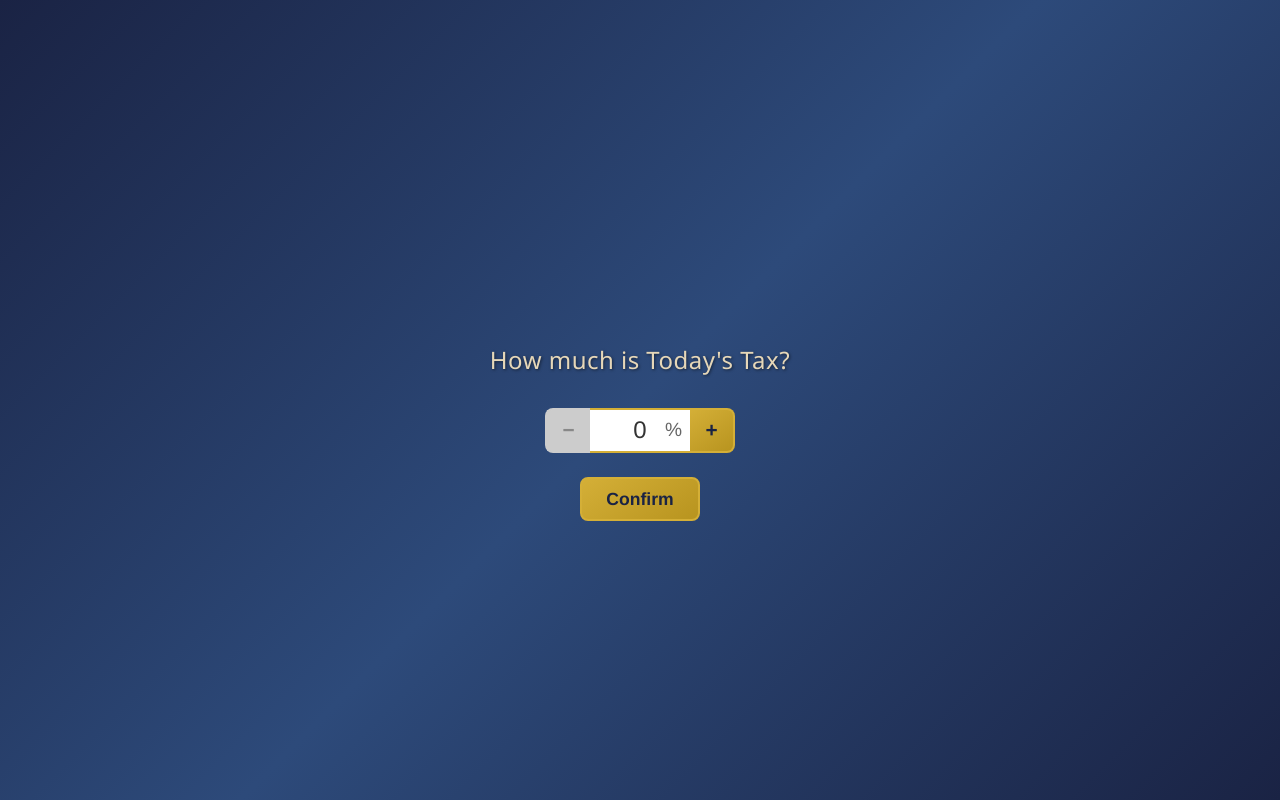
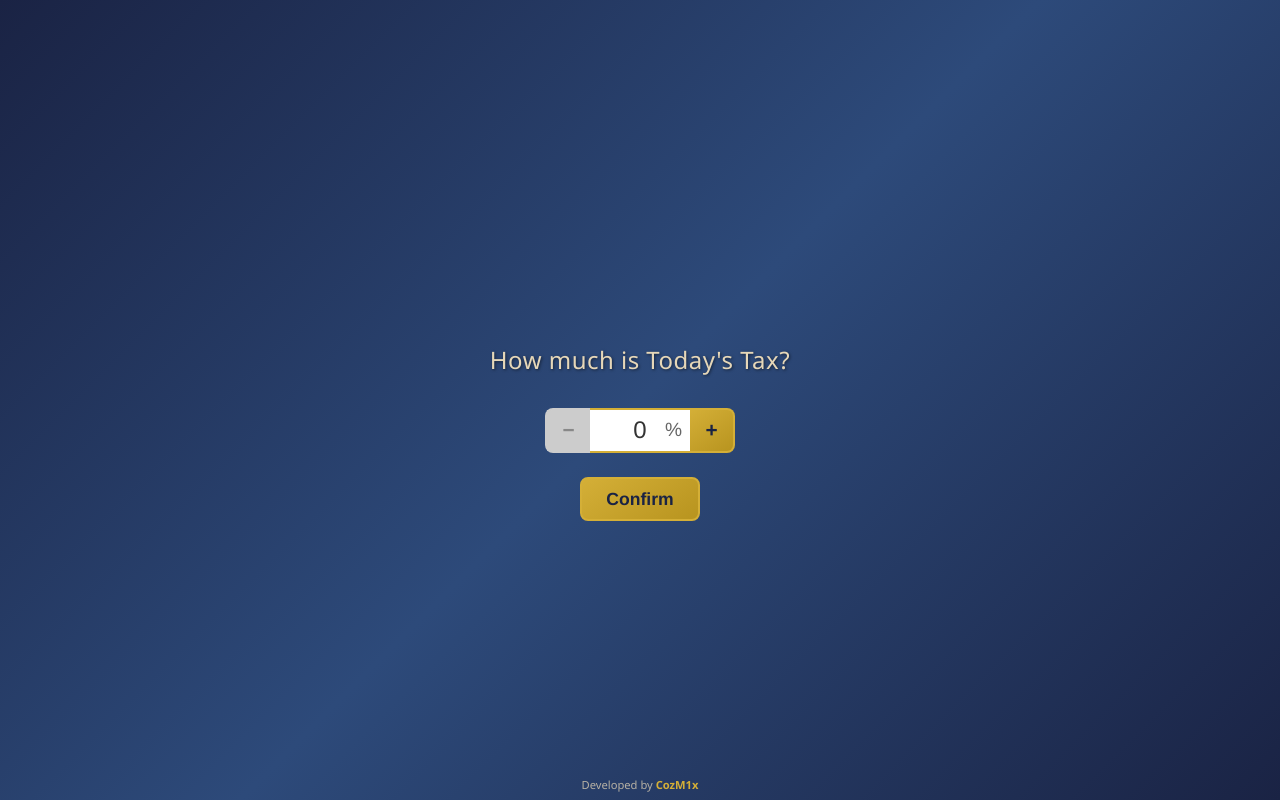
Before and after one commit to JanZirel27/ToramConsignmentBuddy, a React (Vite) app: page / in a window 1280 px wide. Built offline with nearby package versions, Linux system fonts and the light colour scheme.

Commit message:
Added dev credit

```diff
--- a/src/App.css
+++ b/src/App.css
@@ -47,6 +47,32 @@
 .install-button:active {
   transform: translateY(0);
   box-shadow: 0 2px 8px rgba(76, 175, 80, 0.3);
+}
+
+.developer-credit {
+  position: fixed;
+  left: 0;
+  right: 0;
+  bottom: 0.75rem;
+  z-index: 2000;
+  margin: 0;
+  font-family: 'Segoe UI', 'Helvetica Neue', Arial, sans-serif;
+  font-size: 0.75rem;
+  font-weight: 400;
+  color: rgba(230, 215, 184, 0.75);
+  text-align: center;
+  pointer-events: none;
+}
+
+.developer-credit a {
+  color: #d4af37;
+  text-decoration: none;
+  pointer-events: auto;
+  font-weight: 600;
+}
+
+.developer-credit a:hover {
+  text-decoration: underline;
 }
 
 @keyframes slideInFromRight {
@@ -743,3 +769,8 @@ body.pwa-mode .App .main-title:not(.float-to-corner) {
     padding: 0.5rem 0.8rem;
     border-radius: 20px;
   }
+
+  .developer-credit {
+    font-size: 0.7rem;
+    bottom: 0.5rem;
+  }
--- a/src/App.jsx
+++ b/src/App.jsx
@@ -460,6 +460,17 @@ function App() {
           </button>
         </div>
       </div>
+
+      <p className="developer-credit">
+        Developed by{' '}
+        <a
+          href="https://github.com/JanZirel27/ToramConsignmentBuddy"
+          target="_blank"
+          rel="noopener noreferrer"
+        >
+          CozM1x
+        </a>
+      </p>
     </div>
   )
 }
```
